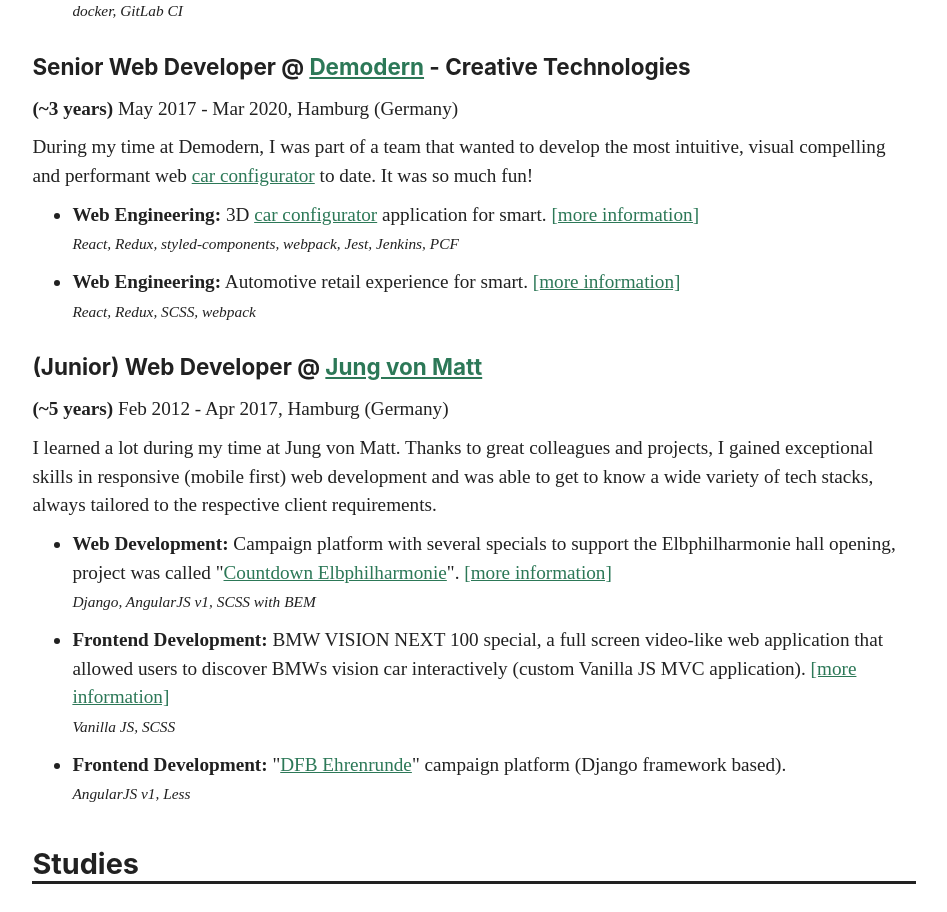
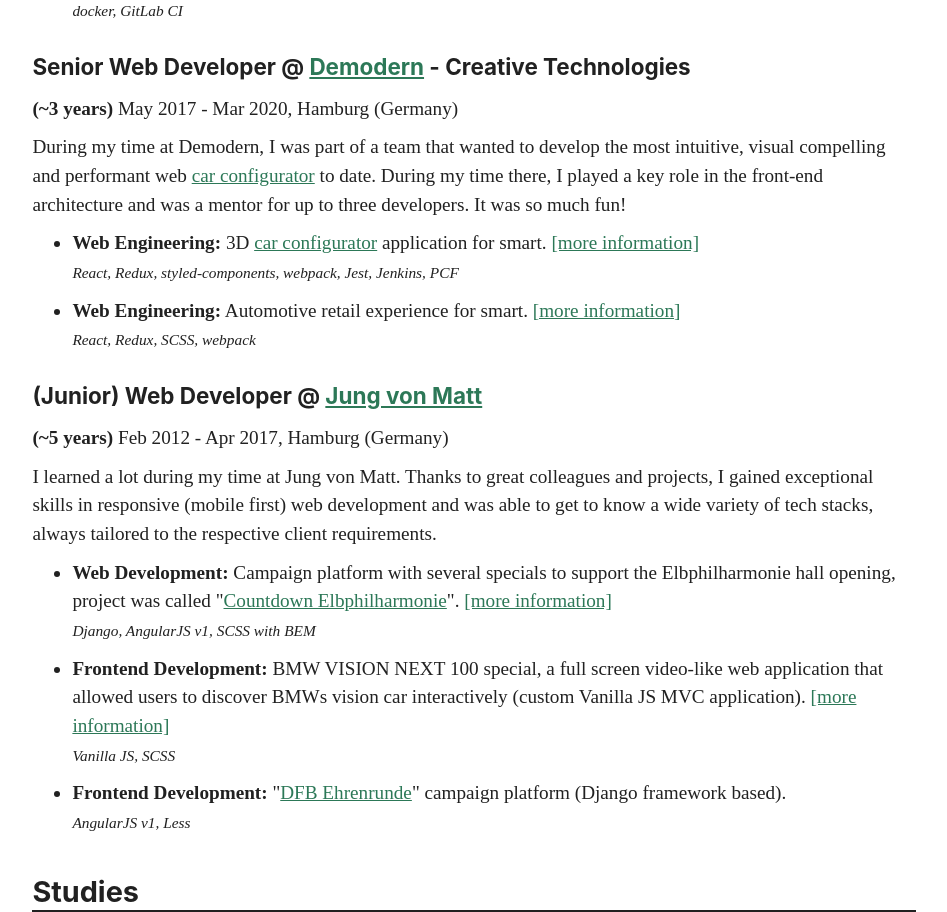
Before and after one commit to manuelpuchta/manuelpuchta.de, a Next.js app: page /cv in a window 1280 px wide. Shown: the part 1860-2772 px from the top of the page, without its empty margins (166-1113 px from the left). Built offline with nearby package versions, Linux system fonts and the light colour scheme.

Commit message:
chore(cv): update

```diff
--- a/pages/cv.tsx
+++ b/pages/cv.tsx
@@ -172,7 +172,9 @@
             <a href="https://www.smart.com/de/de/modelle/eq-fortwo-coupe/konfigurator">
               car configurator
             </a>{' '}
-            to date. It was so much fun!
+            to date. During my time there, I played a key role in the front-end
+            architecture and was a mentor for up to three developers. It was so
+            much fun!
           </p>
           <ul className={(styles.listHasMoreSpace, styles.hiddenForPrint)}>
             <li>
```
